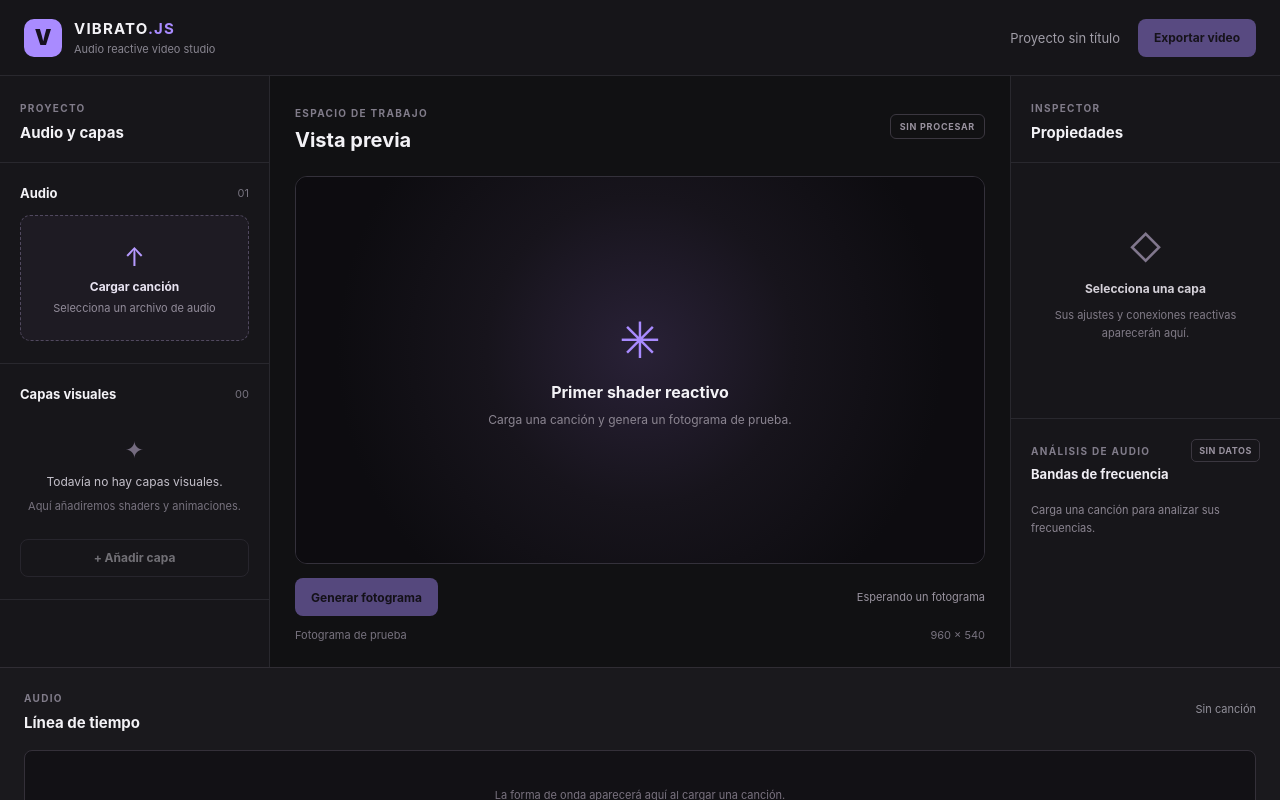
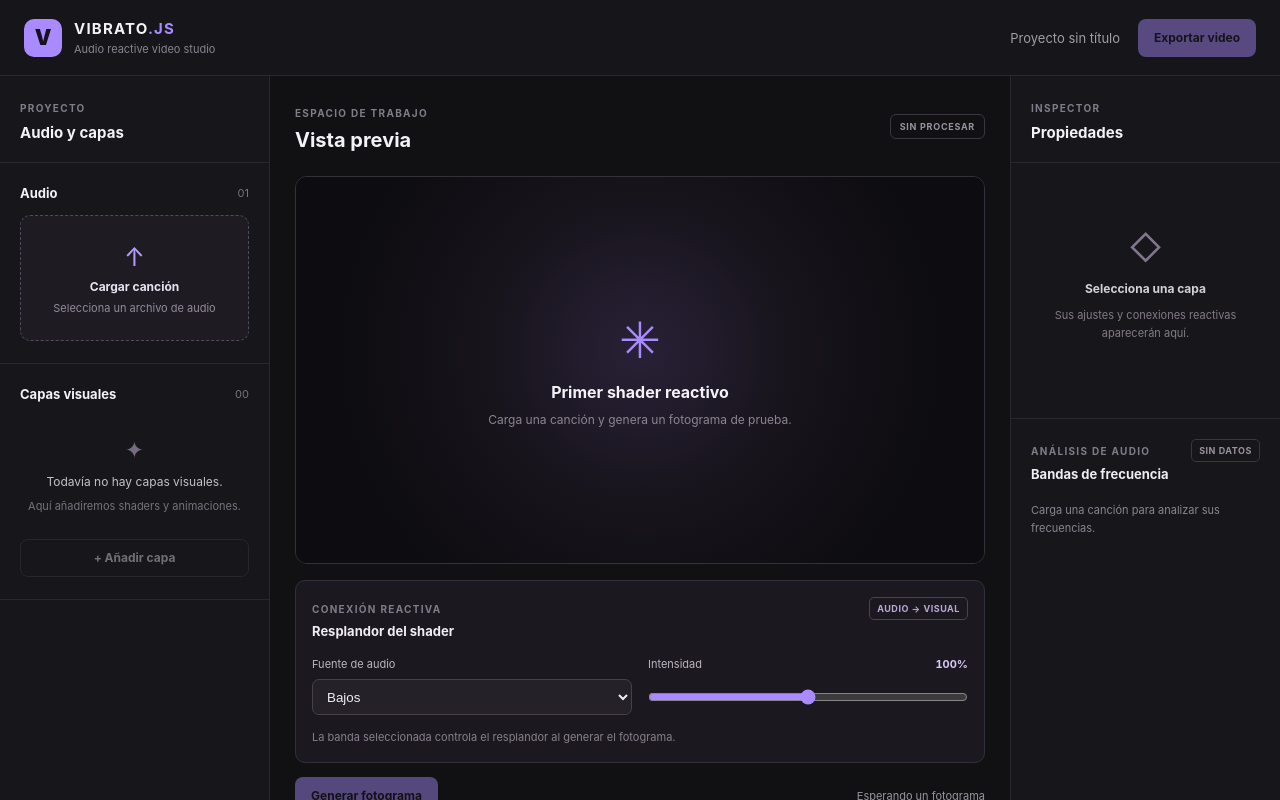
Before and after one commit to DiegoMaioneVallarino/Vibrato.js, a React (Vite) app in the folder vibrato.js/: page / in a window 1280 px wide. Shown: the top 800 px of the page. Built offline with nearby package versions, Linux system fonts and the light colour scheme.

Commit message:
feat: configure audio-reactive shader source

```diff
--- a/vibrato.js/src/features/visualizer/components/ReactiveFramePreview.css
+++ b/vibrato.js/src/features/visualizer/components/ReactiveFramePreview.css
@@ -90,3 +90,103 @@
     text-align: left;
   }
 }
+
+.reactive-settings {
+  margin-top: 16px;
+  padding: 16px;
+
+  border: 1px solid #34303b;
+  border-radius: 10px;
+
+  background: #1b191f;
+}
+
+.reactive-settings-heading {
+  display: flex;
+  align-items: flex-start;
+  justify-content: space-between;
+  gap: 12px;
+
+  margin-bottom: 18px;
+}
+
+.reactive-settings-heading h3 {
+  margin: 6px 0 0;
+
+  color: #f0edf4;
+  font-size: 13px;
+}
+
+.reactive-settings-badge {
+  padding: 5px 7px;
+
+  border: 1px solid #4c405d;
+  border-radius: 5px;
+
+  color: #bca7dc;
+  font-size: 9px;
+  font-weight: 700;
+  letter-spacing: 0.06em;
+  white-space: nowrap;
+}
+
+.reactive-settings-grid {
+  display: grid;
+  grid-template-columns: 1fr 1fr;
+  gap: 16px;
+}
+
+.reactive-control {
+  display: flex;
+  flex-direction: column;
+  gap: 8px;
+
+  color: #bcb6c3;
+  font-size: 11px;
+}
+
+.reactive-control select {
+  width: 100%;
+  min-height: 36px;
+
+  padding: 0 10px;
+
+  border: 1px solid #46404d;
+  border-radius: 7px;
+
+  background: #242129;
+  color: #f0edf4;
+}
+
+.reactive-control input[type="range"] {
+  width: 100%;
+  min-height: 36px;
+  margin: 0;
+
+  accent-color: #a98bff;
+}
+
+.reactive-control-heading {
+  display: flex;
+  align-items: center;
+  justify-content: space-between;
+}
+
+.reactive-control-heading strong {
+  color: #d8c9ff;
+  font-variant-numeric: tabular-nums;
+}
+
+.reactive-settings-hint {
+  margin: 14px 0 0;
+
+  color: #87808e;
+  font-size: 11px;
+  line-height: 1.5;
+}
+
+@media (max-width: 650px) {
+  .reactive-settings-grid {
+    grid-template-columns: 1fr;
+  }
+}
--- a/vibrato.js/src/features/visualizer/components/ReactiveFramePreview.tsx
+++ b/vibrato.js/src/features/visualizer/components/ReactiveFramePreview.tsx
@@ -10,9 +10,20 @@ type ReactiveFramePreviewProps = {
   frequencyPoint: FrequencyPoint | null;
 };
 
+type AudioBand = "low" | "mid" | "high";
+
 type RenderedFrameInfo = {
   time: number;
-  bass: number;
+  band: AudioBand;
+  sourceValue: number;
+  intensity: number;
+  resultValue: number;
+};
+
+const bandLabels: Record<AudioBand, string> = {
+  low: "Bajos",
+  mid: "Medios",
+  high: "Agudos",
 };
 
 export function ReactiveFramePreview({
@@ -20,6 +31,11 @@ export function ReactiveFramePreview({
   frequencyPoint,
 }: ReactiveFramePreviewProps) {
   const canvasRef = useRef<HTMLCanvasElement | null>(null);
+
+  const [selectedBand, setSelectedBand] =
+    useState<AudioBand>("low");
+
+  const [intensity, setIntensity] = useState(100);
 
   const [renderedFrame, setRenderedFrame] =
     useState<RenderedFrameInfo | null>(null);
@@ -33,17 +49,29 @@ export function ReactiveFramePreview({
       return;
     }
 
+    const sourceValue = frequencyPoint[selectedBand];
+
+    // Con intensidad al 100 %, se conserva el valor original.
+    // Con 200 %, se duplica; el resultado máximo sigue siendo 100.
+    const resultValue = Math.min(
+      100,
+      sourceValue * (intensity / 100)
+    );
+
     try {
       setError(null);
 
       renderReactiveFrame(canvas, {
         time: currentTime,
-        bass: frequencyPoint.low,
+        reactivity: resultValue,
       });
 
       setRenderedFrame({
         time: currentTime,
-        bass: frequencyPoint.low,
+        band: selectedBand,
+        sourceValue,
+        intensity,
+        resultValue,
       });
     } catch (renderError) {
       console.error("Error al generar el fotograma:", renderError);
@@ -70,12 +98,67 @@ export function ReactiveFramePreview({
         {!renderedFrame && (
           <div className="reactive-preview-placeholder">
             <span>✳</span>
+
             <strong>Primer shader reactivo</strong>
+
             <p>
               Carga una canción y genera un fotograma de prueba.
             </p>
           </div>
         )}
+      </div>
+
+      <div className="reactive-settings">
+        <div className="reactive-settings-heading">
+          <div>
+            <span className="eyebrow">CONEXIÓN REACTIVA</span>
+            <h3>Resplandor del shader</h3>
+          </div>
+
+          <span className="reactive-settings-badge">
+            AUDIO → VISUAL
+          </span>
+        </div>
+
+        <div className="reactive-settings-grid">
+          <label className="reactive-control">
+            <span>Fuente de audio</span>
+
+            <select
+              value={selectedBand}
+              onChange={(event) => {
+                setSelectedBand(event.target.value as AudioBand);
+              }}
+            >
+              <option value="low">Bajos</option>
+              <option value="mid">Medios</option>
+              <option value="high">Agudos</option>
+            </select>
+          </label>
+
+          <label className="reactive-control">
+            <span className="reactive-control-heading">
+              <span>Intensidad</span>
+              <strong>{intensity}%</strong>
+            </span>
+
+            <input
+              type="range"
+              min={0}
+              max={200}
+              step={5}
+              value={intensity}
+              onChange={(event) => {
+                setIntensity(Number(event.target.value));
+              }}
+            />
+          </label>
+        </div>
+
+        <p className="reactive-settings-hint">
+          La banda seleccionada controla el resplandor al generar
+          el fotograma.
+        </p>
       </div>
 
       <div className="reactive-preview-controls">
@@ -90,8 +173,11 @@ export function ReactiveFramePreview({
 
         {renderedFrame ? (
           <span>
-            Fotograma: {renderedFrame.time.toFixed(2)} s · Bajos:{" "}
-            {Math.round(renderedFrame.bass)}%
+            {renderedFrame.time.toFixed(2)} s ·{" "}
+            {bandLabels[renderedFrame.band]}:{" "}
+            {Math.round(renderedFrame.sourceValue)}% · Intensidad:{" "}
+            {renderedFrame.intensity}% · Resultado:{" "}
+            {Math.round(renderedFrame.resultValue)}%
           </span>
         ) : (
           <span>Esperando un fotograma</span>
--- a/vibrato.js/src/features/visualizer/shaders/renderReactiveFrame.ts
+++ b/vibrato.js/src/features/visualizer/shaders/renderReactiveFrame.ts
@@ -1,6 +1,6 @@
 export type ReactiveFrameOptions = {
   time: number;
-  bass: number;
+  reactivity: number;
 };
 
 const vertexShaderSource = `
@@ -27,7 +27,7 @@ const fragmentShaderSource = `
 
     float distanceFromCenter = length(centered);
 
-    // La intensidad de bajos controla el tamaño del resplandor.
+    // El valor reactivo controla el tamaño del resplandor.
     float glowSize = 0.12 + u_bass * 0.22;
 
     float glow = glowSize / (distanceFromCenter + 0.16);
@@ -150,7 +150,10 @@ export function renderReactiveFrame(
     gl.STATIC_DRAW
   );
 
-  const positionLocation = gl.getAttribLocation(program, "a_position");
+  const positionLocation = gl.getAttribLocation(
+    program,
+    "a_position"
+  );
 
   gl.enableVertexAttribArray(positionLocation);
 
@@ -168,16 +171,30 @@ export function renderReactiveFrame(
     "u_resolution"
   );
 
-  const timeLocation = gl.getUniformLocation(program, "u_time");
-  const bassLocation = gl.getUniformLocation(program, "u_bass");
+  const timeLocation = gl.getUniformLocation(
+    program,
+    "u_time"
+  );
 
-  const bass = Math.max(0, Math.min(100, options.bass)) / 100;
+  const bassLocation = gl.getUniformLocation(
+    program,
+    "u_bass"
+  );
+
+  const reactivity =
+    Math.max(0, Math.min(100, options.reactivity)) / 100;
 
   gl.viewport(0, 0, canvas.width, canvas.height);
 
-  gl.uniform2f(resolutionLocation, canvas.width, canvas.height);
+  gl.uniform2f(
+    resolutionLocation,
+    canvas.width,
+    canvas.height
+  );
+
   gl.uniform1f(timeLocation, options.time);
-  gl.uniform1f(bassLocation, bass);
+
+  gl.uniform1f(bassLocation, reactivity);
 
   gl.drawArrays(gl.TRIANGLES, 0, 6);
 
```
